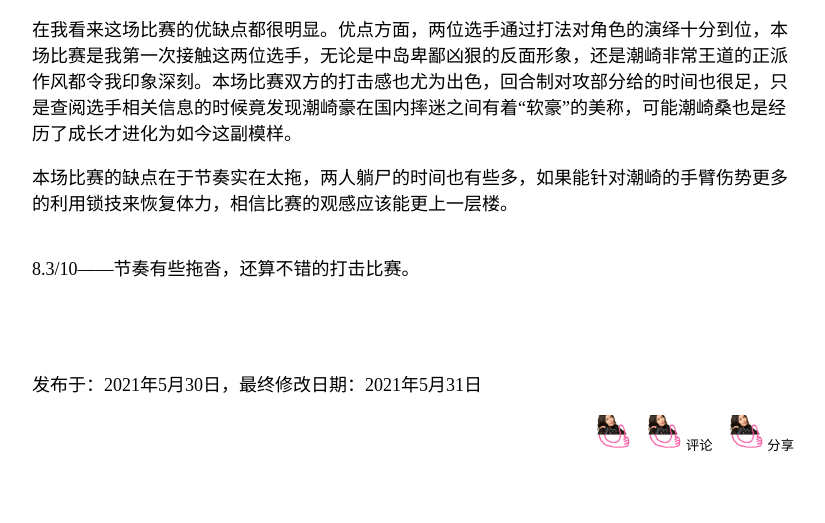
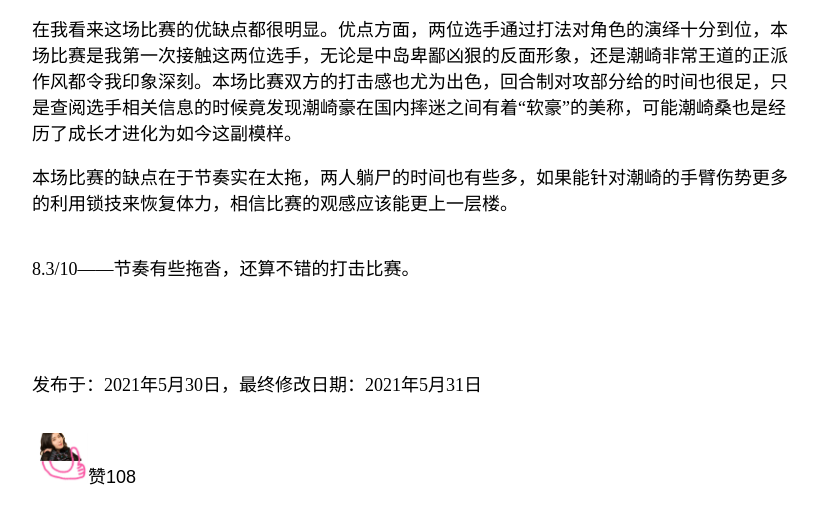
Before and after one commit to junhuih/portfolio, a plain HTML site: page qihengheng/match/100.html in a window 1280 px wide. Shown: the part 6468-6991 px from the top of the page, without its empty margins (224-1049 px from the left). Before the commit the page ends 6923 px from the top, so only its background shows below. Drawn offline with Linux system fonts and the light colour scheme.

Commit message:
edit like button

```diff
--- a/qihengheng/css/styles.css
+++ b/qihengheng/css/styles.css
@@ -282,7 +282,7 @@ body {
 }
 
 .comment_row {
-    text-align: right;
+    text-align: left;
 }
 
 .comment_button{
@@ -294,9 +294,13 @@ body {
     outline:none;
 }
 
+.comment_button {
+    font-size: 18px;
+}
+
 .comment_button img {
-    height: 35px;
-    width: 35px;
+    height: 50px;
+    width: 50px;
     object-fit: cover;
     top: 0;
 }
--- a/qihengheng/js/javascript.js
+++ b/qihengheng/js/javascript.js
@@ -1,4 +1,6 @@
 function toggleLike() {
     var like = document.getElementById("like");
     like.src = "../images/like-after.jpeg";
+    var like_count = document.getElementById("like_count");
+    like_count.textContent = (parseInt(like_count.innerHTML) + 1);
 }
--- a/qihengheng/match/100.html
+++ b/qihengheng/match/100.html
@@ -66,17 +66,14 @@
             <br><br><br>
 
             <p>发布于：2021年5月30日，最终修改日期：2021年5月31日</p>
+
+            <br>
             <div class="comment_row">
                 <button class="comment_button" onclick="toggleLike()">
-                    <img src = "../images/like.jpeg" id = "like">
+                    <img src = "../images/like.jpeg" id = "like">赞<span id = "like_count">108</span>
                 </button>
-                <button class="comment_button">
-                    <img src = "../images/like.jpeg"> 评论
-                </button>
-                <button class="comment_button">
-                    <img src = "../images/like.jpeg"> 分享
-                </button>
-              </div>
+            </div>
+            <br><br><br><br>
         </div>
 
     </body>
```
